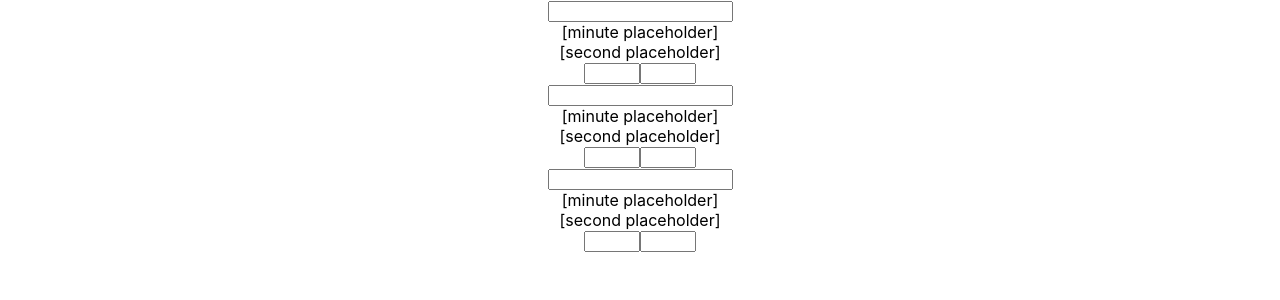
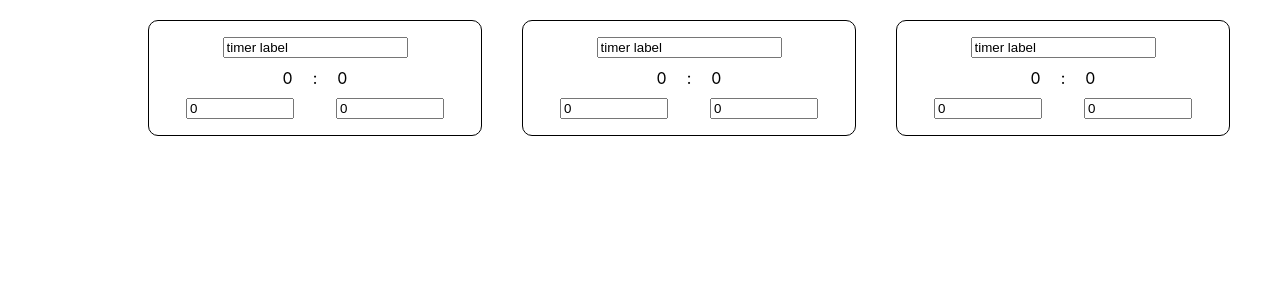
Before and after one commit to hohin728/react-redux-training-timer, a React (Create React App) app: page / in a window 1280 px wide. Shown: the top 300 px of the page. Built offline with nearby package versions, Linux system fonts and the light colour scheme.

Commit message:
Add functionality to update timer minute and second. Add some style

```diff
--- a/src/App.css
+++ b/src/App.css
@@ -1,38 +1,31 @@
-.App {
-  text-align: center;
+.timers {
+	width: 80%;
+	margin: 0 auto;
+	display: flex;
 }
 
-.App-logo {
-  height: 40vmin;
-  pointer-events: none;
+.timer {
+	min-width: 300px;
+	border: 1px black solid;
+	margin: 20px;
+	padding: 16px;
+	border-radius: 10px;
 }
 
-@media (prefers-reduced-motion: no-preference) {
-  .App-logo {
-    animation: App-logo-spin infinite 20s linear;
-  }
+.timer input {
+	display: block;
+	min-width: 100px;
+	margin: 0 auto;
 }
 
-.App-header {
-  background-color: #282c34;
-  min-height: 100vh;
-  display: flex;
-  flex-direction: column;
-  align-items: center;
-  justify-content: center;
-  font-size: calc(10px + 2vmin);
-  color: white;
+.timer__display,
+.timer__input {
+	display: flex;
+	justify-content: center;
 }
 
-.App-link {
-  color: #61dafb;
+.timer__display > div {
+	min-width: none;
+	text-align: center;
+	padding: 10px;
 }
-
-@keyframes App-logo-spin {
-  from {
-    transform: rotate(0deg);
-  }
-  to {
-    transform: rotate(360deg);
-  }
-}
--- a/src/App.js
+++ b/src/App.js
@@ -6,13 +6,12 @@ import { selectTimers } from "./features/timers/timersSlice"
 
 function App() {
 	const timers = selectTimers(store.getState())
-	console.log(timers)
 
 	return (
 		<div className="App">
 			<main className="timers">
 				{timers.map((timer) => (
-					<Timer id={timer.id} />
+					<Timer id={timer.id} key={timer.id} />
 				))}
 			</main>
 		</div>
--- a/src/features/timers/Timer.jsx
+++ b/src/features/timers/Timer.jsx
@@ -1,17 +1,27 @@
 import React, { useState } from "react"
-import { useSelector } from "react-redux"
-import { timerSetMinute } from "./timersSlice"
+import { useSelector, useDispatch } from "react-redux"
+import { selectTimerById, timerSetMinute, timerSetSecond } from "./timersSlice"
 
 const Timer = ({ id }) => {
-	const [label, setLabel] = useState("")
+	const [label, setLabel] = useState("timer label")
+
+	const dispatch = useDispatch()
+	const timer = useSelector((state) => selectTimerById(state, id))
+
+	const handleMinuteChange = (e) => dispatch(timerSetMinute(id, e.target.value))
+	const handleSecondChange = (e) => dispatch(timerSetSecond(id, e.target.value))
 
 	return (
 		<div className="timer">
-			<div className="label">{label}</div>
-			<input type="text" onChange={(e) => setLabel(e.target.value)} />
+			<input
+				type="text"
+				onChange={(e) => setLabel(e.target.value)}
+				value={label ?? ""}
+			/>
 			<div className="timer__display">
-				<div className="minute">[minute placeholder]</div>
-				<div className="seconds">[second placeholder]</div>
+				<div className="minute">{timer.minute}</div>
+				<div className="separator">:</div>
+				<div className="seconds">{timer.second}</div>
 			</div>
 			<div className="timer__input">
 				<input
@@ -19,9 +29,17 @@ const Timer = ({ id }) => {
 					min="0"
 					max="59"
 					id={`timer-${id}-sec`}
-					onChange={(e) => timerSetMinute(e.target.value)}
+					onChange={(e) => handleMinuteChange(e)}
+					value={timer.minute}
 				/>
-				<input type="number" min="0" max="59" id={`timer-${id}-min`} />
+				<input
+					type="number"
+					min="0"
+					max="59"
+					id={`timer-${id}-min`}
+					onChange={(e) => handleSecondChange(e)}
+					value={timer.second}
+				/>
 			</div>
 		</div>
 	)
```
